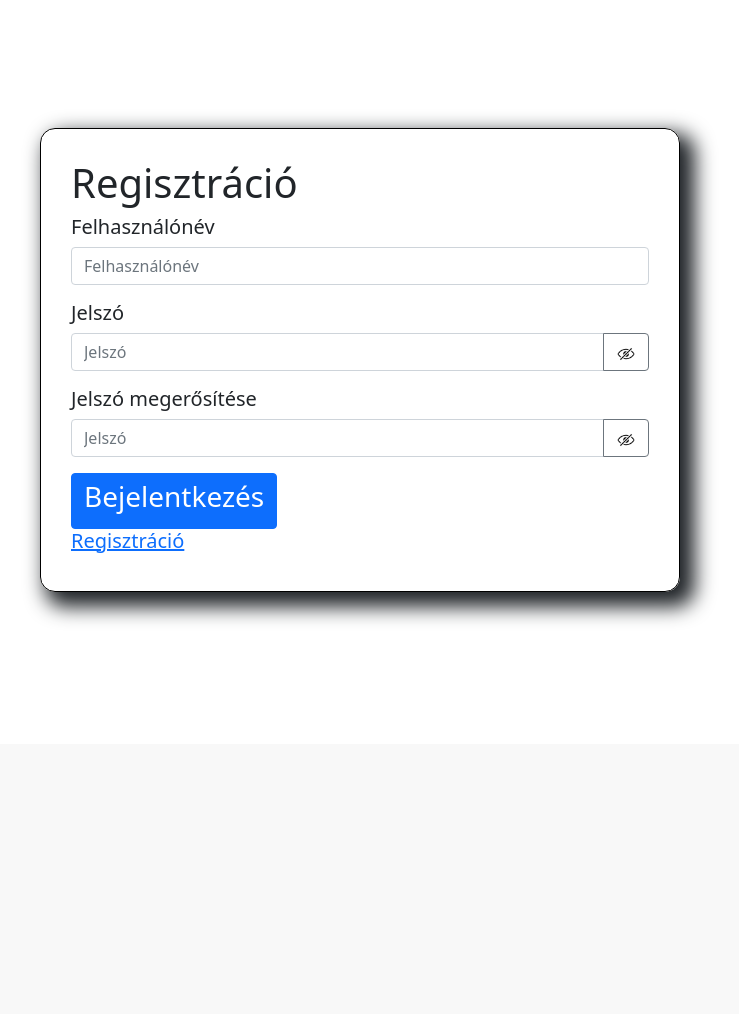
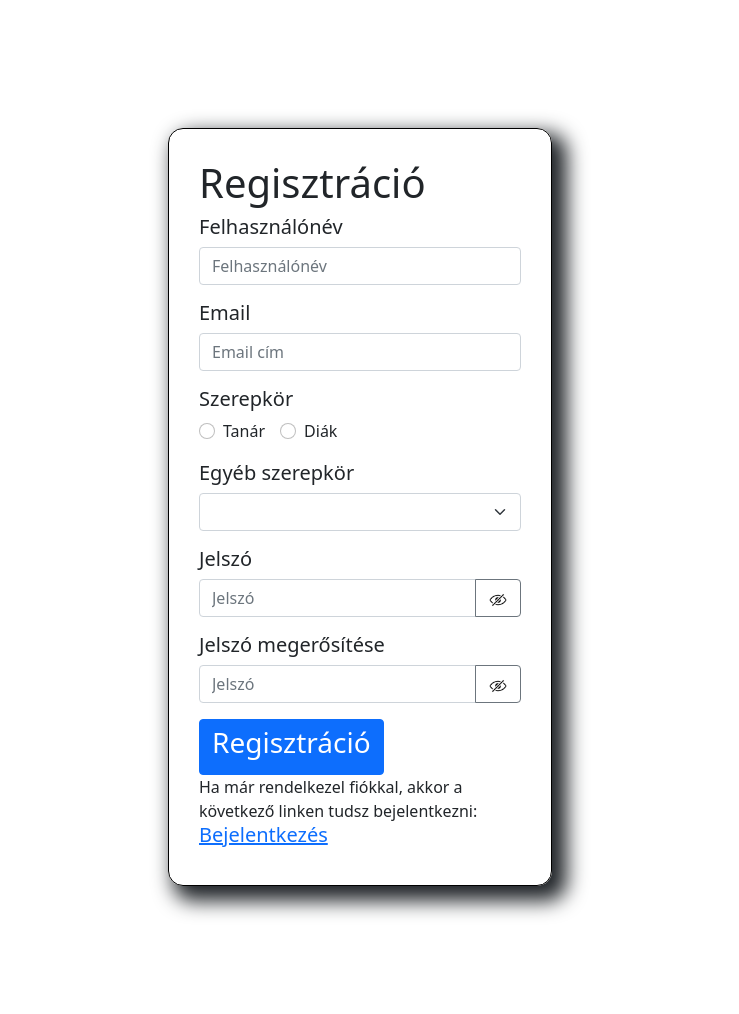
Before and after one commit to TothRoland/Helyettesitesek, a PHP site: page /html/regisztracio.html in a window 1280 px wide. Shown: the part 56-1070 px from the top of the page, without its empty margins (280-1019 px from the left). Before the commit the page ends 676 px from the top, so only its background shows below. Run offline with PHP 8.4, Linux system fonts and the light colour scheme; lists and menus that the app fills with data are empty.

Commit message:
Add files via upload

```diff
--- a/css/regisztracio.css
+++ b/css/regisztracio.css
@@ -2,7 +2,7 @@
     border: 1px solid black;
     border-radius: 15px;
     box-shadow: 10px 10px 20px 5px;
-    width: 50%;
+    width: 30%;
     margin: 10% auto;
     padding: 30px;
 }
--- a/html/regisztracio.html
+++ b/html/regisztracio.html
@@ -35,18 +35,45 @@
         <div class="input-group mb-3">
             <input type="text" class="form-control" placeholder="Felhasználónév" aria-label="Username" aria-describedby="basic-addon1" id="felhasznalonev" minlength="5" maxlength="30">
         </div>
+
+        <h5>Email</h5>
+        <div class="input-group mb-3">
+            <input type="email" class="form-control" placeholder="Email cím" aria-label="Email" aria-describedby="basic-addon1" id="email">
+        </div>
+
+        <h5>Szerepkör</h5>
+        <div class="input-group mb-3">
+            <div class="form-check form-check-inline">
+                <input class="form-check-input" type="radio" name="szerep" id="tanar" value="tanar">
+                <label class="form-check-label" for="tanar">Tanár</label>
+            </div>
+            <div class="form-check form-check-inline">
+                <input class="form-check-input" type="radio" name="szerep" id="diak" value="diak">
+                <label class="form-check-label" for="diak">Diák</label>
+            </div>
+        </div>
+
+        <h5>Egyéb szerepkör</h5>
+        <div class="input-group mb-3">
+            <select class="form-select" aria-label="Szerepkör" id="szerepkor">
+                <option selected disabled></option>
+            </select>
+        </div>
+
         <h5>Jelszó</h5>
         <div class="input-group mb-3">
             <input type="password" class="form-control" placeholder="Jelszó" aria-label="Password" aria-describedby="basic-addon1" id="jelszo" minlength="8" maxlength="30">
             <button class="btn btn-outline-secondary" type="button" id="jelszoHide"><img src="../images/hidePassword.png" id="hideImage"></button>
         </div>
+
         <h5>Jelszó megerősítése</h5>
         <div class="input-group mb-3">
             <input type="password" class="form-control" placeholder="Jelszó" aria-label="Password" aria-describedby="basic-addon1" id="jelszo" minlength="8" maxlength="30">
             <button class="btn btn-outline-secondary" type="button" id="jelszoHide"><img src="../images/hidePassword.png" id="hideImage"></button>
         </div>
-        <button type="button" class="btn btn-primary" id="bejelentkezes"><h3>Bejelentkezés</h3></button>
-        <a href=""><h5 id="regisztracioHivatkozas">Regisztráció</h5></a>
+
+        <button type="button" class="btn btn-primary" id="bejelentkezes"><h3>Regisztráció</h3></button>
+        <br><span>Ha már rendelkezel fiókkal, akkor a következő linken tudsz bejelentkezni:</span><a href="./bejelentkezes.html"><h5 id="regisztracioHivatkozas">Bejelentkezés</h5></a>
     </div>
 
     <script src="../js/regisztracio.js"></script>
```
Also changed, not shown: helyettesitesek.sql (+13 -12 lines), 1 other file.
